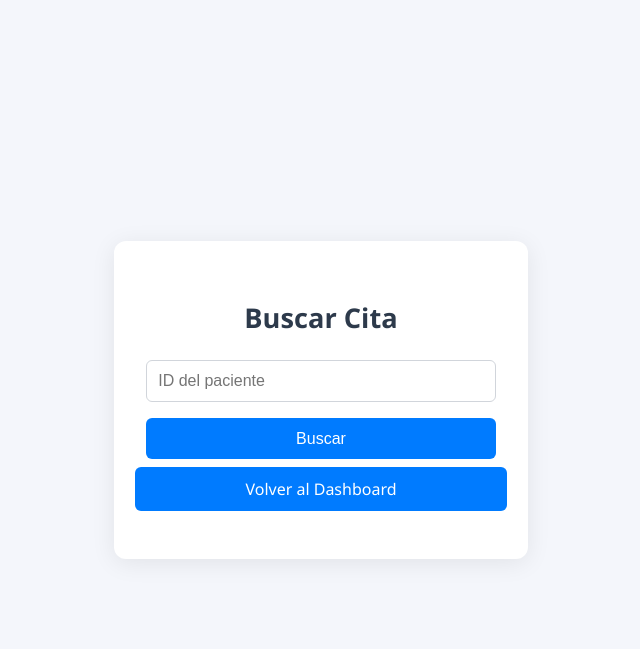
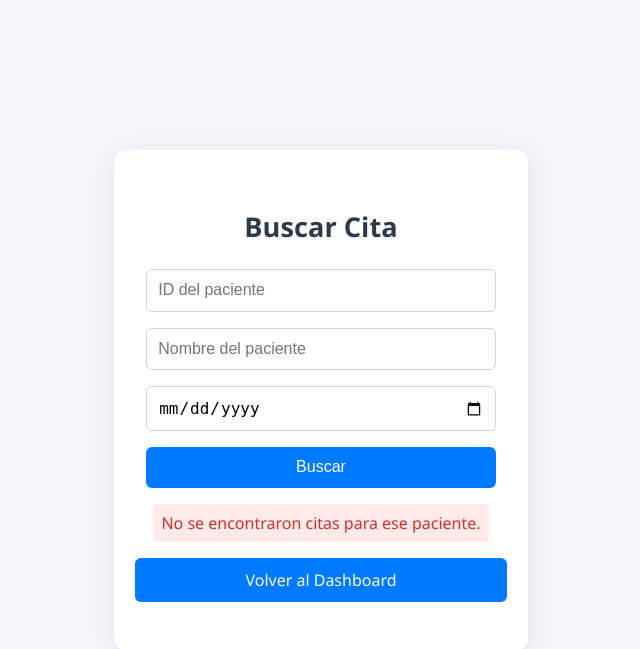
Before and after one commit to angelalvc/app_gestion_medica, a FastAPI app: page /appointments/search in a window 1280 px wide. Shown: the top 649 px of the page, without its empty margins (319-959 px from the left). Run offline with FastAPI, Linux system fonts and the light colour scheme; the visitor is signed in with stand-in values (Sample User, id 1).

Commit message:
Añadir métodos dde búsqueda de citas (fecha y nombre dde paciente)

```diff
--- a/app/main.py
+++ b/app/main.py
@@ -143,16 +143,35 @@
 
 # Mostrar formulario de búsqueda de citas
 @app.get("/appointments/search", response_class=HTMLResponse)
-async def search_appointment_form(request: Request, paciente_id: str = None):
+async def search_appointment_form(
+    request: Request,
+    paciente_id: str = None,
+    paciente_nombre: str = None,
+    fecha: str = None
+):
     if not is_authenticated(request):
         return RedirectResponse("/")
-    citas_list = None
+    citas_list = []
     error = None
+
+    #Búsqueda por ID del paciente
     if paciente_id:
         docs = db.collection('citas').where('paciente_id', '==', paciente_id).stream()
         citas_list = [Cita(**doc.to_dict()) for doc in docs]
-        if not citas_list:
-            error = "No se encontraron citas para ese paciente."
+    #Búsqueda por nombre del paciente
+    elif paciente_nombre:
+        pacientes = db.collection('pacientes').where('nombre', '==', paciente_nombre).stream()
+        pacientes_list = [p for p in pacientes]
+        if pacientes_list:
+            paciente_id = pacientes_list[0].id
+            docs = db.collection('citas').where('paciente_id', '==', paciente_id).stream()
+            citas_list = [Cita(**doc.to_dict()) for doc in docs]
+    #Búsqueda por fecha
+    elif fecha:
+        docs = db.collection('citas').where('fecha', '==', fecha).stream()
+        citas_list = [Cita(**doc.to_dict()) for doc in docs]
+    if not citas_list:
+        error = "No se encontraron citas para ese paciente."
     return templates.TemplateResponse("search_appointment.html", {"request": request, "citas": citas_list, "error": error})
 
 if __name__ == "__main__":
--- a/app/templates/search_appointment.html
+++ b/app/templates/search_appointment.html
@@ -9,7 +9,9 @@
     <div class="login-container">
         <h1>Buscar Cita</h1>
         <form method="get" action="/appointments/search">
-            <input type="text" name="paciente_id" placeholder="ID del paciente" required>
+            <input type="text" name="paciente_id" placeholder="ID del paciente">
+            <input type="text" name="paciente_nombre" placeholder="Nombre del paciente" >
+            <input type="date" name="fecha" >
             <button type="submit">Buscar</button>
         </form>
         {% if citas %}
```
